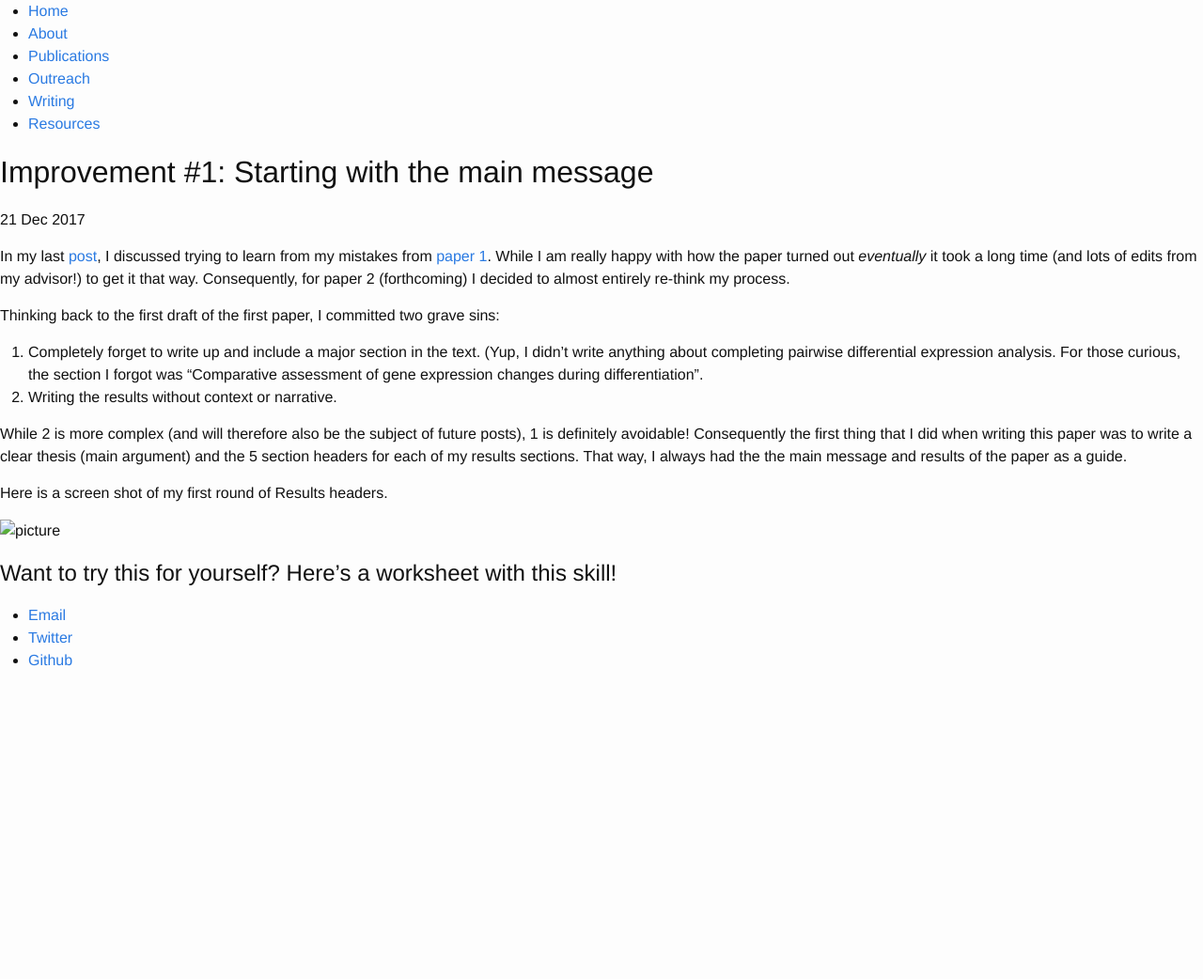
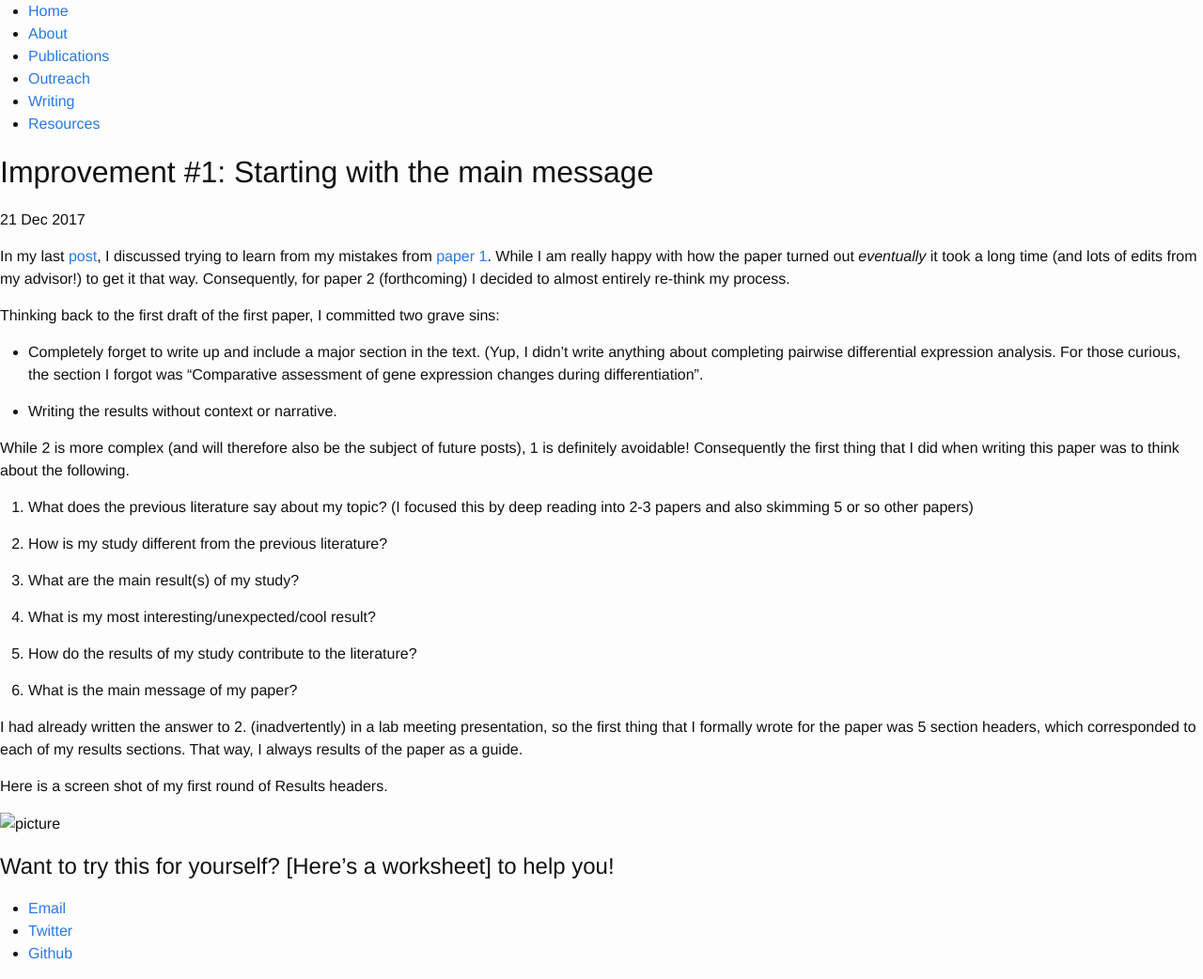
Before and after one commit to Lauren-Blake/Lauren-Blake.github.io, a Jekyll site: the page built from _posts/2017-12-21-improvement1.md, in a window 1280 px wide. Shown: the whole page at 94% size. Built offline with Jekyll 4.4.1, drawn with Linux system fonts in a browser that asks for light colours; before the commit the page ends 900 px from its top, so only the background shows below that.

Commit message:
fixing merge issue

```diff
--- a/_posts/2017-12-21-improvement1.md
+++ b/_posts/2017-12-21-improvement1.md
@@ -8,13 +8,28 @@ In my last [post](http://lauren-blake.github.io/2017/12/19/welcome.html), I disc
 
 Thinking back to the first draft of the first paper, I committed two grave sins:
 
-1. Completely forget to write up and include a major section in the text. (Yup, I didn't write anything about completing pairwise differential expression analysis. For those curious, the section I forgot was "Comparative assessment of gene expression changes during differentiation".
-2. Writing the results without context or narrative.
+* Completely forget to write up and include a major section in the text. (Yup, I didn't write anything about completing pairwise differential expression analysis. For those curious, the section I forgot was "Comparative assessment of gene expression changes during differentiation".
 
-While 2 is more complex (and will therefore also be the subject of future posts), 1 is definitely avoidable! Consequently the first thing that I did when writing this paper was to write a clear thesis (main argument) and the 5 section headers for each of my results sections. That way, I always had the the main message and results of the paper as a guide.
+* Writing the results without context or narrative.
+
+While 2 is more complex (and will therefore also be the subject of future posts), 1 is definitely avoidable! Consequently the first thing that I did when writing this paper was to think about the following.
+
+1. What does the previous literature say about my topic? (I focused this by deep reading into 2-3 papers and also skimming 5 or so other papers)
+
+2. How is my study different from the previous literature?
+
+3. What are the main result(s) of my study?
+
+4. What is my most interesting/unexpected/cool result?
+
+5. How do the results of my study contribute to the literature?
+
+6. What is the main message of my paper?
+
+I had already written the answer to 2. (inadvertently) in a lab meeting presentation, so the first thing that I formally wrote for the paper was 5 section headers, which corresponded to each of my results sections. That way, I always results of the paper as a guide.
 
 Here is a screen shot of my first round of Results headers.
 
 ![picture](../images/draft_headers.png)
 
-## Want to try this for yourself? Here's a worksheet with this skill!
+## Want to try this for yourself? [Here's a worksheet] to help you!
```
Also changed, not shown: 1 other file.
